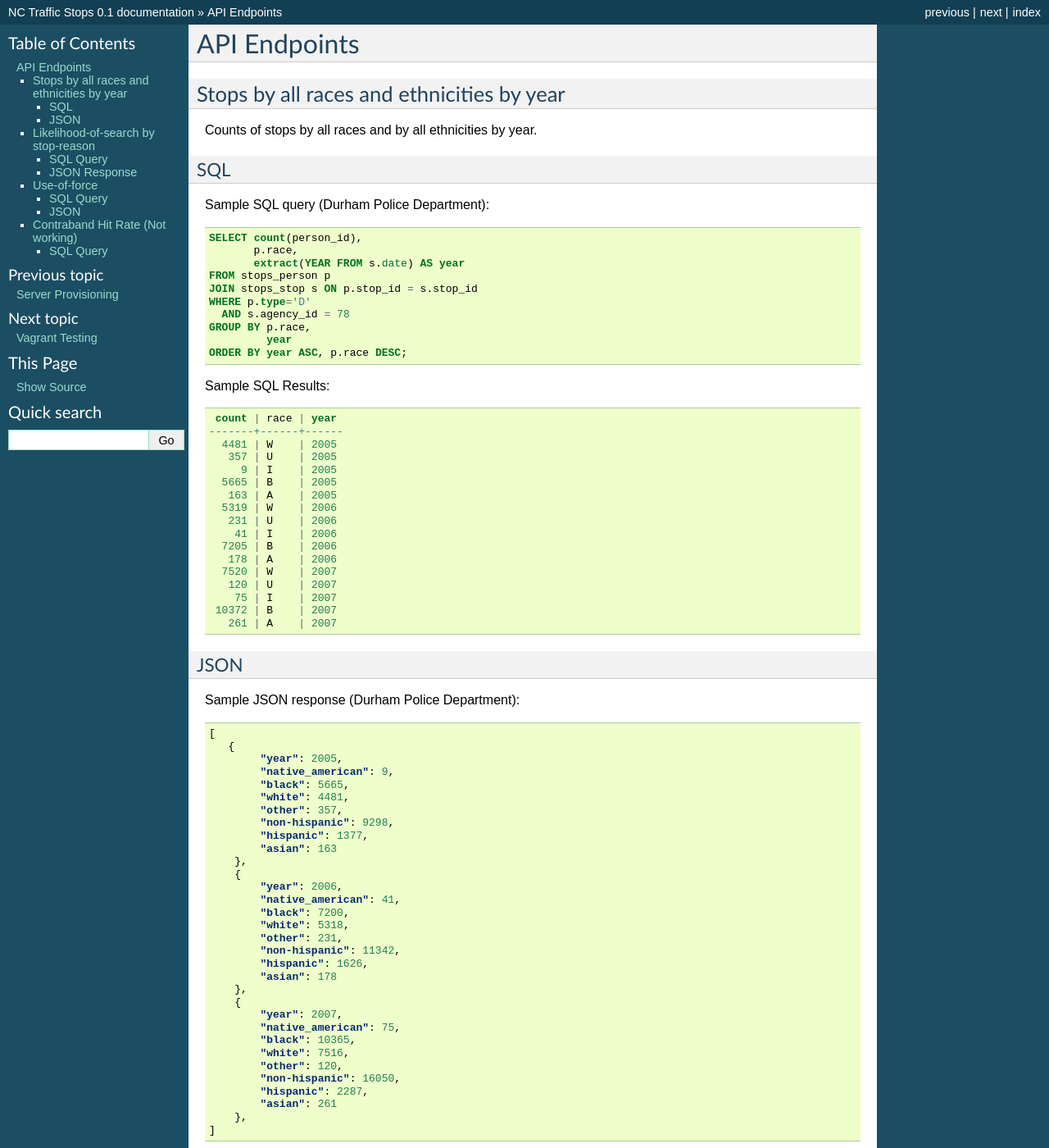
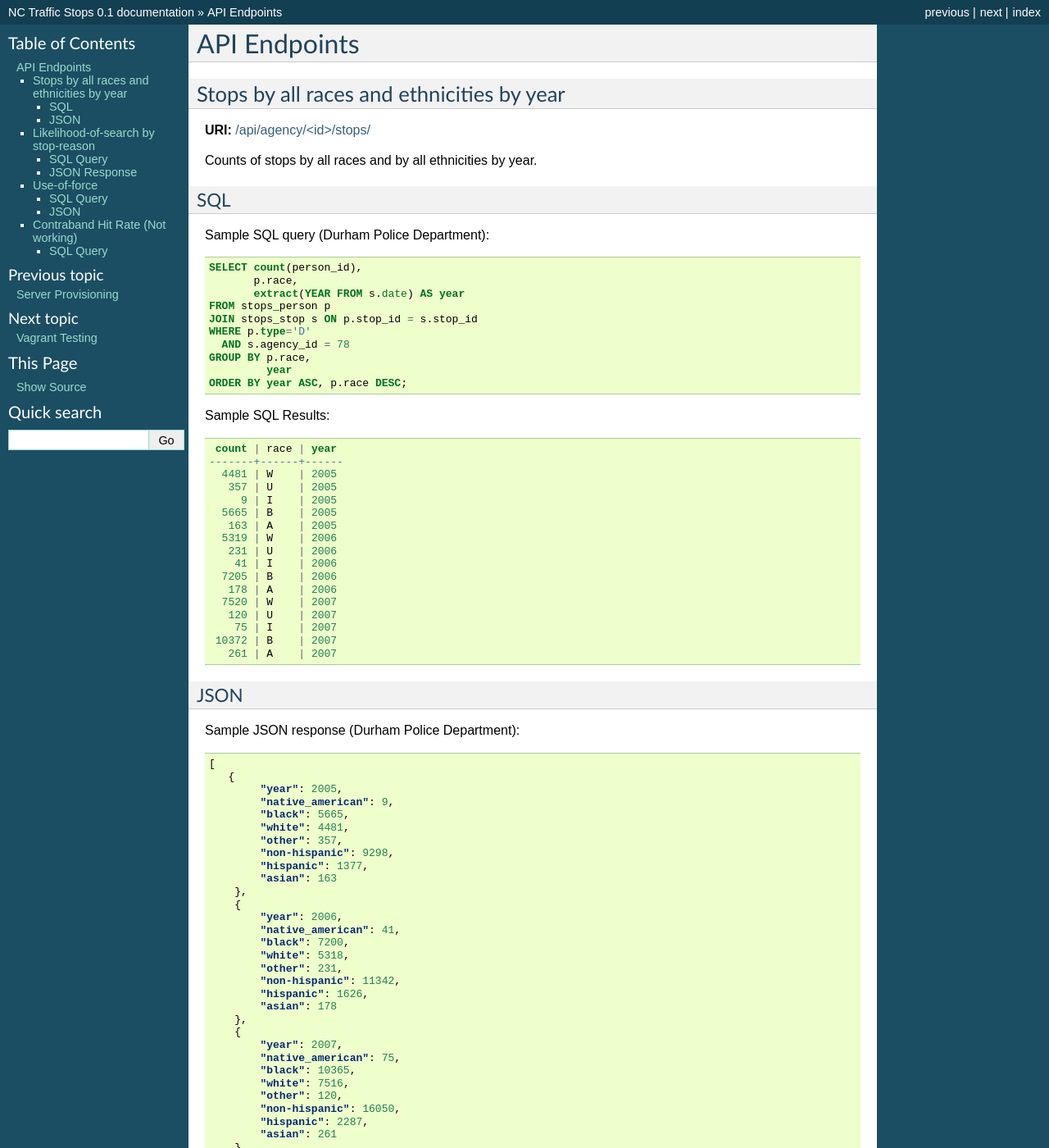
Before and after one commit to OpenDataPolicingNC/Traffic-Stops, a Sphinx documentation site: the page built from docs/api.rst, in a window 1280 px wide and 1400 px high. Shown: the whole window at 82% size. Built offline with Sphinx 7.4.7, drawn with Linux system fonts in a browser that asks for light colours; some of the changed text lies outside the part shown.

Commit message:
add URLs to docs

```diff
--- a/docs/api.rst
+++ b/docs/api.rst
@@ -3,6 +3,8 @@
 
 Stops by all races and ethnicities by year
 ------------------------------------------
+
+**URI:** `/api/agency/<id>/stops/ <https://54.208.65.43/api/agency/78/stops/>`_
 
 Counts of stops by all races and by all ethnicities by year.
 
@@ -92,6 +94,9 @@
 
 Likelihood-of-search by stop-reason
 -----------------------------------
+
+**URI:** `/api/agency/<id>/stops_by_reason/ <https://54.208.65.43/api/agency/78/stops_by_reason/>`_
+
 
 A count of likelihood-of-search by stop-reason.
 
@@ -271,6 +276,8 @@
 Use-of-force
 ------------
 
+**URI:** `/api/agency/<id>/use_of_force/ <https://54.208.65.43/api/agency/78/use_of_force/>`_
+
 A count of all use-of-force by all races and by all ethnicities by year.
 
 
```
